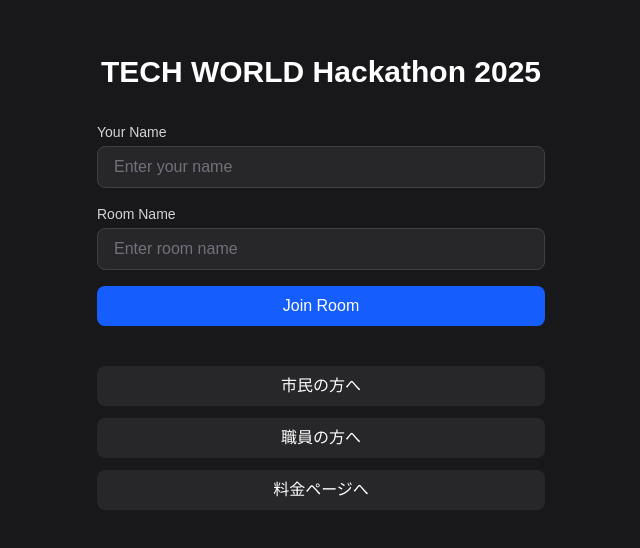
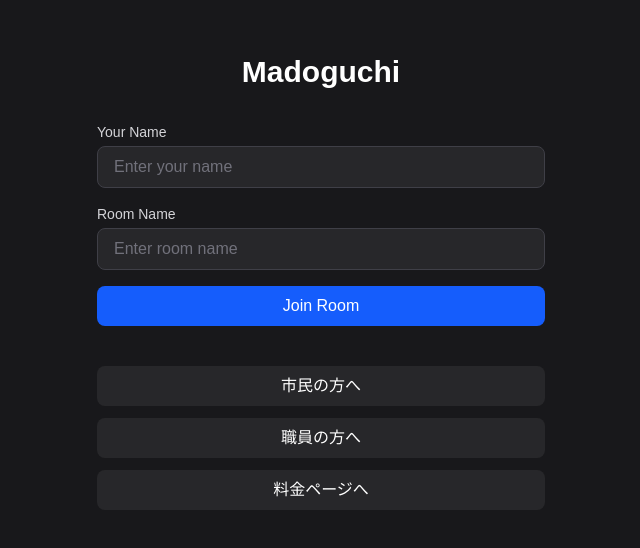
Before and after one commit to kimizuy/tech-world-hackathon-2025, a Next.js app: page / in a window 1280 px wide. Shown: the part 118-666 px from the top of the page, without its empty margins (319-959 px from the left). Built offline with nearby package versions, Linux system fonts and the light colour scheme.

Commit message:
chore: rename branding to Madoguchi

```diff
--- a/src/app/layout.tsx
+++ b/src/app/layout.tsx
@@ -14,9 +14,8 @@ const geistMono = Geist_Mono({
 });
 
 export const metadata: Metadata = {
-  title: "TECH WORLD Hackathon 2025",
-  description:
-    "TECH WORLD Hackathon 2025 - Video call application with LiveKit and Next.js",
+  title: "Madoguchi",
+  description: "Madoguchi - 行政手続きのためのオンライン窓口システム",
 };
 
 export default function RootLayout({
--- a/src/app/page.tsx
+++ b/src/app/page.tsx
@@ -22,7 +22,7 @@ export default function HomePage() {
     <main className="flex min-h-screen flex-col items-center justify-center p-8 bg-zinc-900">
       <div className="w-full max-w-md">
         <h1 className="text-3xl font-bold text-center mb-8 text-white">
-          TECH WORLD Hackathon 2025
+          Madoguchi
         </h1>
 
         <form onSubmit={handleJoin} className="space-y-4">
```
Also changed, not shown: 1 other file (tests, documents, lock files or other folders).
